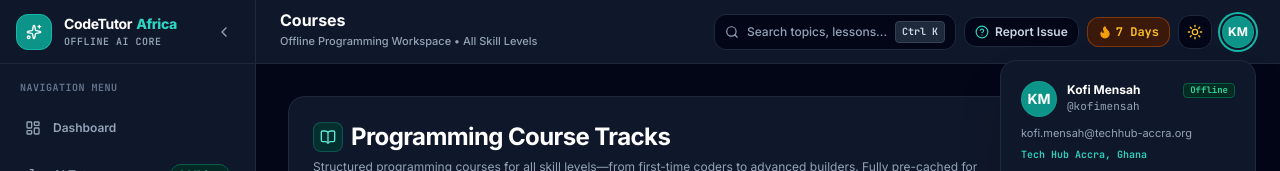
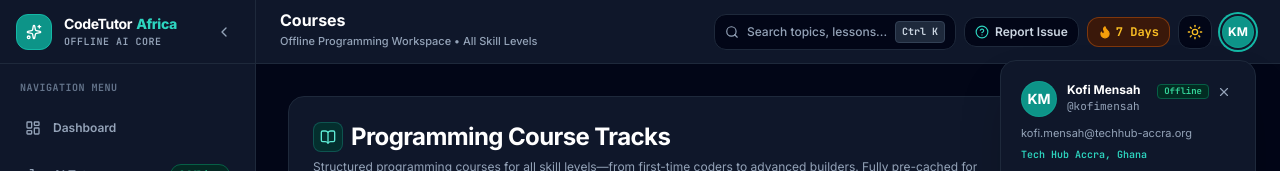
Before and after one commit to agudu50/CodeTutor-Africa, a React (Vite) app: page /learning in a window 1280 px wide. Both pictures are taken after a click on the button "KM". Shown: the top 171 px of the page. Built offline with nearby package versions, Linux system fonts and the light colour scheme.

Commit message:
enhanced the admin dashboard

```diff
--- a/src/components/layout/Topbar.tsx
+++ b/src/components/layout/Topbar.tsx
@@ -17,6 +17,7 @@ import {
   User,
   ShieldCheck,
   HelpCircle,
+  X,
 } from 'lucide-react'
 
 interface TopbarProps {
@@ -34,12 +35,14 @@ export const Topbar: React.FC<TopbarProps> = memo(({ onOpenMobileNav }) => {
   const [isProfileOpen, setIsProfileOpen] = useState(false)
   const profileMenuRef = useRef<HTMLDivElement>(null)
 
-  // Listen for global Ctrl+K / Cmd+K shortcut
+  // Listen for global Ctrl+K / Cmd+K shortcut and Escape key
   useEffect(() => {
     const handleKeyDown = (e: KeyboardEvent) => {
       if ((e.ctrlKey || e.metaKey) && e.key.toLowerCase() === 'k') {
         e.preventDefault()
         setIsSearchOpen((prev) => !prev)
+      } else if (e.key === 'Escape') {
+        setIsProfileOpen(false)
       }
     }
     window.addEventListener('keydown', handleKeyDown)
@@ -177,12 +180,22 @@ export const Topbar: React.FC<TopbarProps> = memo(({ onOpenMobileNav }) => {
               />
             </button>
 
+            {/* Backdrop overlay for reliable outside click / tap dismissal */}
+            {isProfileOpen && (
+              <div
+                className="fixed inset-0 z-40 bg-transparent"
+                onClick={() => setIsProfileOpen(false)}
+                aria-hidden="true"
+              />
+            )}
+
             {/* Profile Dropdown Menu */}
             {isProfileOpen && (
               <div className="absolute right-0 mt-2.5 w-64 sm:w-68 rounded-2xl border border-slate-200 dark:border-slate-800 bg-white dark:bg-slate-900 shadow-2xl p-2 z-50 animate-in fade-in zoom-in-95 duration-150 space-y-1 divide-y divide-slate-100 dark:divide-slate-800">
-                {/* User Info Header */}
+                {/* User Info Header with Close Button */}
                 <div className="p-2.5 sm:p-3 space-y-1.5">
-                  <div className="flex items-center gap-2.5">
+                  <div className="flex items-start justify-between gap-2">
+                    <div className="flex items-center gap-2.5 min-w-0 flex-1">
                       <Avatar
                         src={profile.avatarUrl || undefined}
                         fallbackName={profile.fullName || 'User'}
@@ -194,15 +207,28 @@ export const Topbar: React.FC<TopbarProps> = memo(({ onOpenMobileNav }) => {
                           <span className="text-xs font-bold text-slate-900 dark:text-white block truncate">
                             {profile.fullName}
                           </span>
-                        <span className="text-[9px] font-mono font-bold px-1.5 py-0.2 rounded bg-emerald-50 dark:bg-emerald-950 text-emerald-700 dark:text-emerald-400 border border-emerald-200 dark:border-emerald-800 shrink-0">
-                          Offline
-                        </span>
                         </div>
                         <p className="text-[11px] font-mono text-slate-500 dark:text-slate-400 truncate">
                           @{profile.username}
                         </p>
                       </div>
                     </div>
+
+                    <div className="flex items-center gap-1 shrink-0">
+                      <span className="text-[9px] font-mono font-bold px-1.5 py-0.2 rounded bg-emerald-50 dark:bg-emerald-950 text-emerald-700 dark:text-emerald-400 border border-emerald-200 dark:border-emerald-800">
+                        Offline
+                      </span>
+                      <button
+                        type="button"
+                        onClick={() => setIsProfileOpen(false)}
+                        className="p-1 rounded-lg text-slate-400 hover:text-slate-700 dark:hover:text-slate-200 hover:bg-slate-100 dark:hover:bg-slate-800 transition-colors cursor-pointer"
+                        aria-label="Close profile menu"
+                      >
+                        <X className="w-3.5 h-3.5" />
+                      </button>
+                    </div>
+                  </div>
+
                   <div className="pt-0.5 text-[11px] text-slate-500 dark:text-slate-400 truncate">
                     {profile.email}
                   </div>
```
Lines whose indentation alone changed are shown as unchanged.
